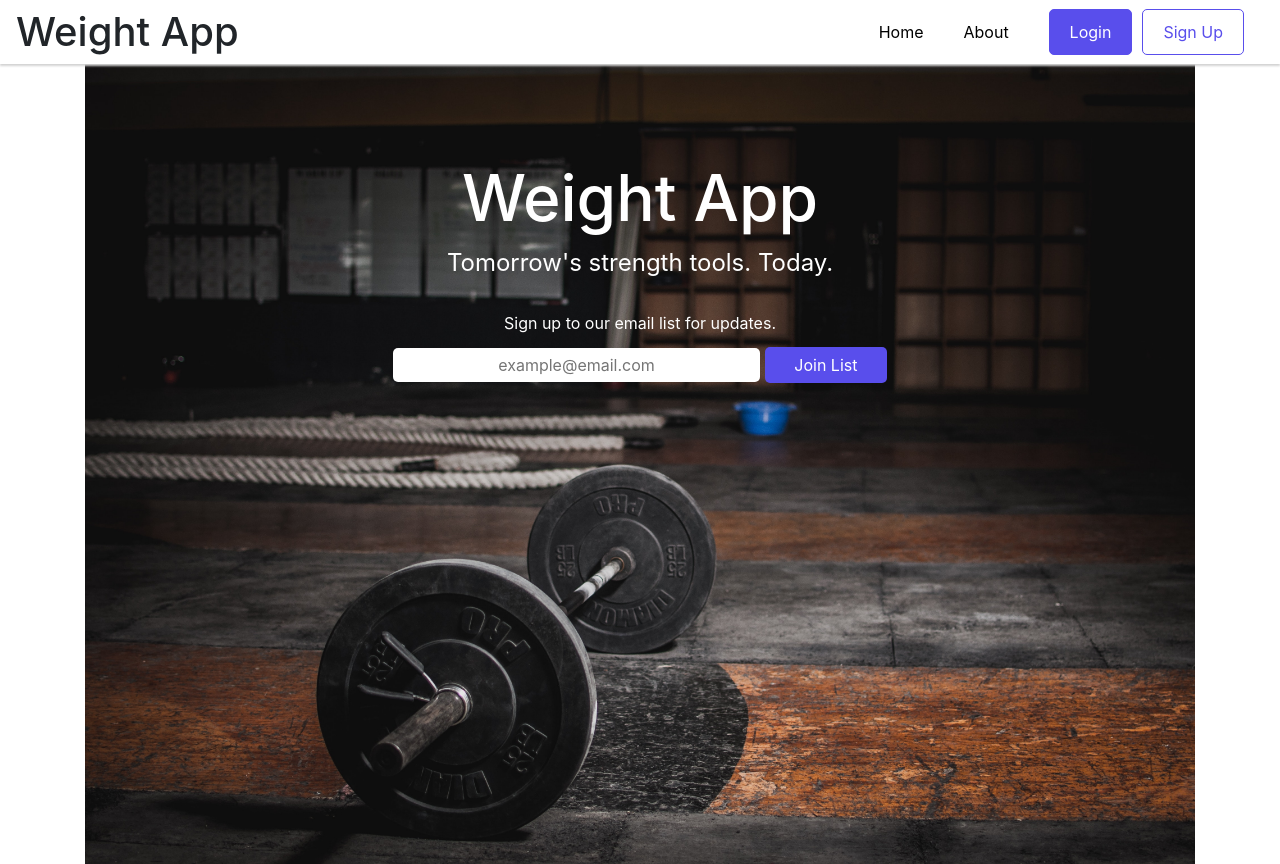
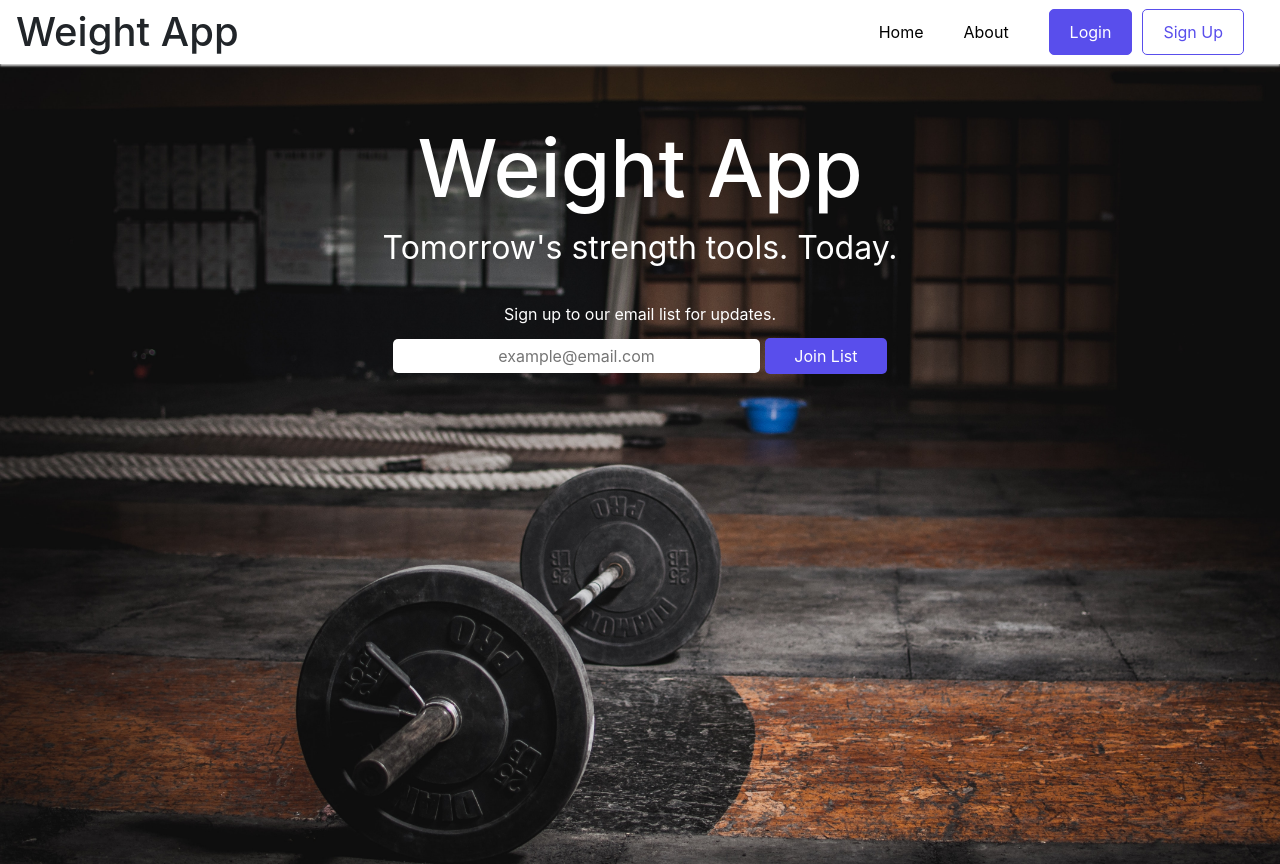
Before and after one commit to weight-lifting-journal-bw-team/mckay-landing-page, a plain HTML site: page index.html in a window 1280 px wide. Shown: the top 864 px of the page. Drawn offline with nearby package versions, Linux system fonts and the light colour scheme.

Commit message:
expands image to span full width of page

```diff
--- a/index.html
+++ b/index.html
@@ -46,7 +46,7 @@
     </div>
 
     <!-- Container -->
-    <div class="container">
+    <!-- <div class="container"> -->
 
       <!-- Main Display -->
       <div class="main-display">
@@ -69,7 +69,7 @@
 
 
       <!-- End Container -->
-    </div>
+    <!-- </div> -->
 
     <!-- Footer -->
     <footer>
--- a/less/main-display.less
+++ b/less/main-display.less
@@ -10,7 +10,7 @@
 
     .main-display-text {
         position: absolute;
-        top: 20%;
+        top: 15%;
         color: white;
         text-align: center;
 
@@ -19,7 +19,7 @@
         }
 
         h1 {
-            font-size: 4rem;
+            font-size: 5rem;
 
             @media @mobile {
                 font-size: 3rem;
@@ -28,7 +28,7 @@
 
         p {
             margin-bottom: 8px;
-            font-size: 1.5rem;
+            font-size: 2rem;
 
             @media @mobile {
                 font-size: 1.2rem;
@@ -50,11 +50,12 @@
         margin-top: 30px;
 
         @media @mobile {
-            margin-top: 50px;
+            margin-top: 35px;
         }
 
         label {
             width: 100%;
+            font-size: 1rem;
 
             @media @mobile {
                 font-size: 1.2rem;
```
Also changed, not shown: css/index.css.
